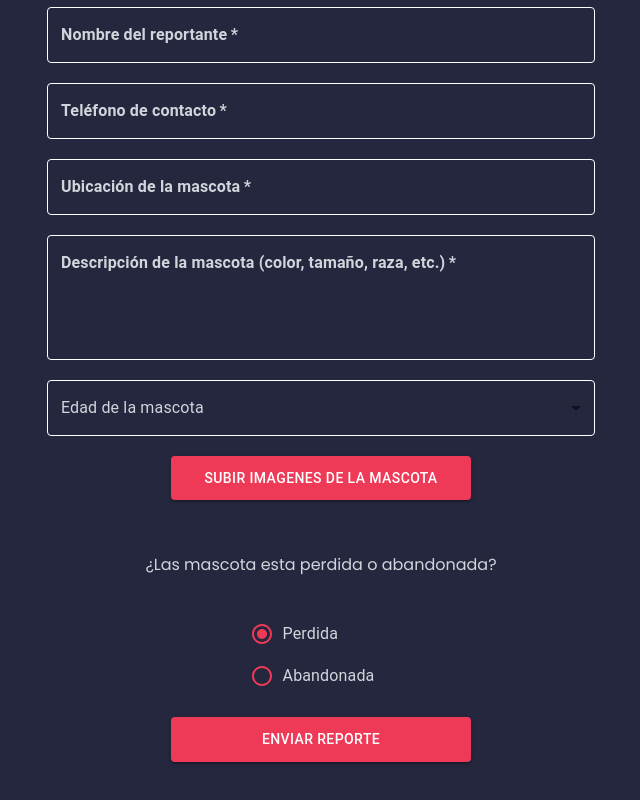
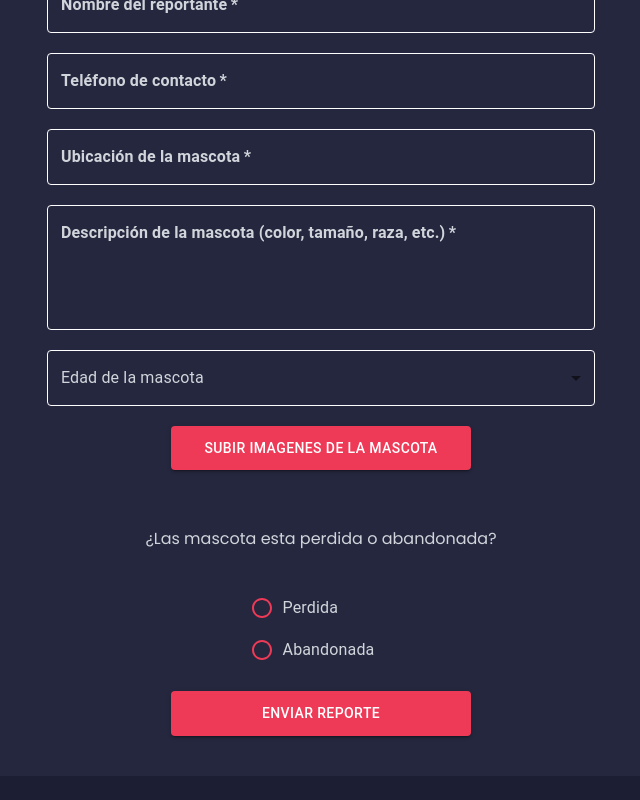
Before and after one commit to svalentinaog/app-vet-pet, a Next.js app: page /report in a window 1280 px wide. Shown: the part 354-1154 px from the top of the page, without its empty margins (319-959 px from the left). Built offline with nearby package versions, Linux system fonts and the light colour scheme.

Commit message:
Si incluyó, snackbar y barra de carga cuando se envie la información a la base de datos

```diff
--- a/app/report/page.tsx
+++ b/app/report/page.tsx
@@ -13,12 +13,17 @@ import {
   FormControlLabel,
   InputLabel,
   MenuItem,
+  Snackbar,
+  SnackbarCloseReason,
+  Alert,
+  Skeleton,
+  Stack,
+  CircularProgress,
 } from "@mui/material";
 import Select, { SelectChangeEvent } from "@mui/material/Select";
 import Link from "next/link";
 import CloseIcon from "@mui/icons-material/Close";
-import { fontWeight } from "@mui/system";
-import { formDataReport } from "../../interfaces/typesReport";
+//import { formDataReport } from "../../interfaces/typesReport";
 
 const theme = createTheme({
   components: {
@@ -99,7 +104,21 @@ export default function Report() {
   const [description, setDescription] = useState<string>("");
   const [age, setAge] = useState<string>("");
   const [images, setImages] = useState<string[]>([]);
-  const [status, setStatus] = useState<string>("perdida");
+  const [status, setStatus] = useState<string>("");
+  const [open, setOpen] = useState<boolean>(false);
+  const [loading, setLoading] = useState<boolean>(false);
+  const [successReport, setSuccessReport] = useState<boolean>(false);
+
+  const handleClose = (
+    event?: React.SyntheticEvent | Event,
+    reason?: SnackbarCloseReason
+  ) => {
+    if (reason === "clickaway") {
+      return;
+    }
+
+    setOpen(false);
+  };
 
   const handleImageUpload = (event: ChangeEvent<HTMLInputElement>) => {
     if (event.target.files) {
@@ -127,6 +146,21 @@ export default function Report() {
 
   const handleSubmit = async (event: React.FormEvent<HTMLFormElement>) => {
     event.preventDefault();
+    setLoading(true);
+    setTimeout(() => {
+      setSuccessReport(true);
+      setOpen(true);
+      setLoading(false);
+
+      //Restablcer Campos
+      setName("");
+      setPhone("");
+      setLocation("");
+      setDescription("");
+      setAge("");
+      setImages([]);
+      setStatus("");
+    }, 2000);
     const formData = {
       id: crypto.randomUUID().toString(),
       name,
@@ -137,7 +171,7 @@ export default function Report() {
       status,
       images,
     };
-    console.log(formData)
+    console.log(formData);
   };
 
   return (
@@ -162,7 +196,6 @@ export default function Report() {
           justifyContent: "flex-start",
           alignItems: "center",
           flexDirection: "column",
-          gap: "10px",
           width: "70%",
           height: "auto",
         }}
@@ -244,7 +277,14 @@ export default function Report() {
               </Select>
             </FormControl>
           </ThemeProvider>
-          <Box>
+          <Box
+            sx={{
+              display: "flex",
+              flexDirection: "column",
+              justifyContent: "space-between",
+              width: "100%",
+            }}
+          >
             <Button
               variant="contained"
               component="label"
@@ -253,6 +293,7 @@ export default function Report() {
                 backgroundColor: "#ee3a57",
                 padding: "10px 20px",
                 width: "300px",
+                marginBottom: "20px",
               }}
             >
               Subir imagenes de la mascota
@@ -265,7 +306,16 @@ export default function Report() {
               />
             </Button>
 
-            <Box display="flex" gap={2} flexWrap="wrap" sx={{ marginTop: 2 }}>
+            <Box
+              display="flex"
+              gap={2}
+              flexWrap="wrap"
+              sx={{
+                alignItems: "center",
+                justifyContent: "center",
+                borderRadius: "5px",
+              }}
+            >
               {images.map((image, index) => (
                 <Box key={index} position="relative" width={100} height={100}>
                   <img
@@ -300,12 +350,13 @@ export default function Report() {
             aria-labelledby="status"
             defaultValue="perdida"
             name="status"
-            value={status || "perdida"}
+            value={status || ""}
             onChange={(event) => setStatus(event.target.value)}
             sx={{
               "& .MuiSvgIcon-root": {
                 color: "var(--secondary-color)",
               },
+              margin: 0,
             }}
           >
             <FormControlLabel
@@ -320,7 +371,14 @@ export default function Report() {
               label="Abandonada"
             />
           </RadioGroup>
-          <Button
+          {loading ?
+            <CircularProgress size={45} sx={{
+              "&.MuiCircularProgress-root":{
+               color:"var(--secondary-color)"
+              }
+            }} />
+            :
+            <Button
             type="submit"
             variant="contained"
             color="primary"
@@ -333,6 +391,17 @@ export default function Report() {
           >
             Enviar reporte
           </Button>
+          }
+          <Snackbar open={open} autoHideDuration={6000} onClose={handleClose}>
+            <Alert
+              onClose={handleClose}
+              variant="filled"
+              severity={successReport ? "success" : "error"}
+              sx={{ width: "100%" }}
+            >
+              Reporte enviado correctamente. Gracias por tu contribución.
+            </Alert>
+          </Snackbar>
         </Box>
       </Box>
     </Box>
```
